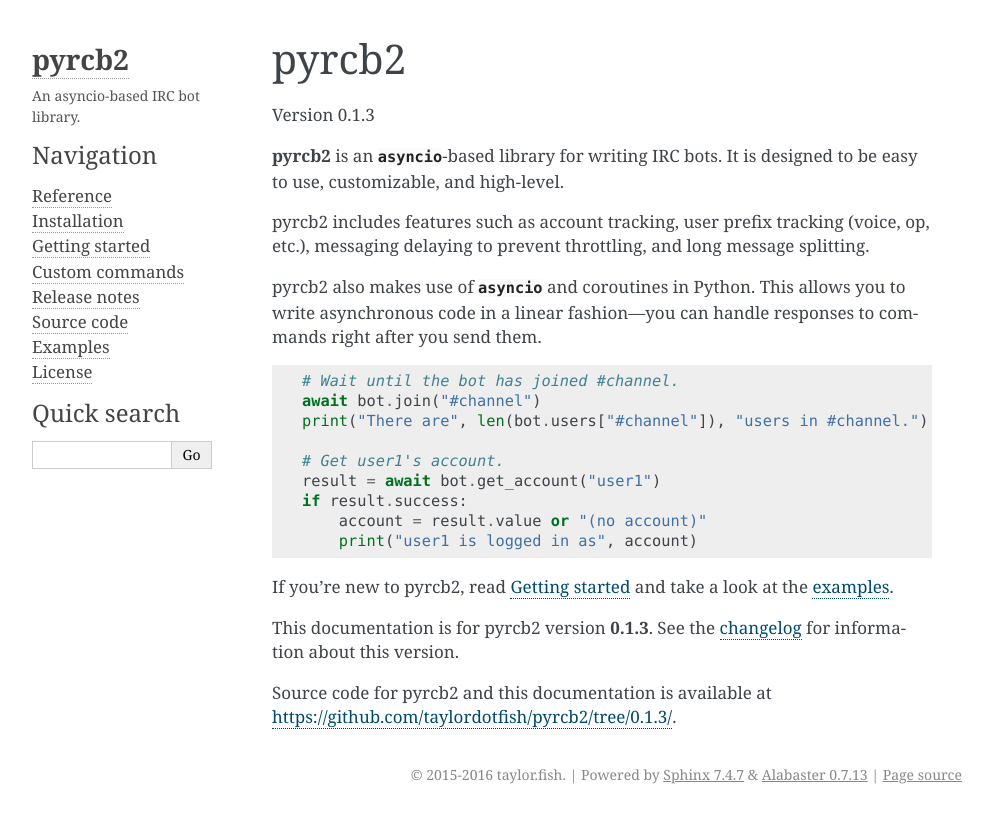
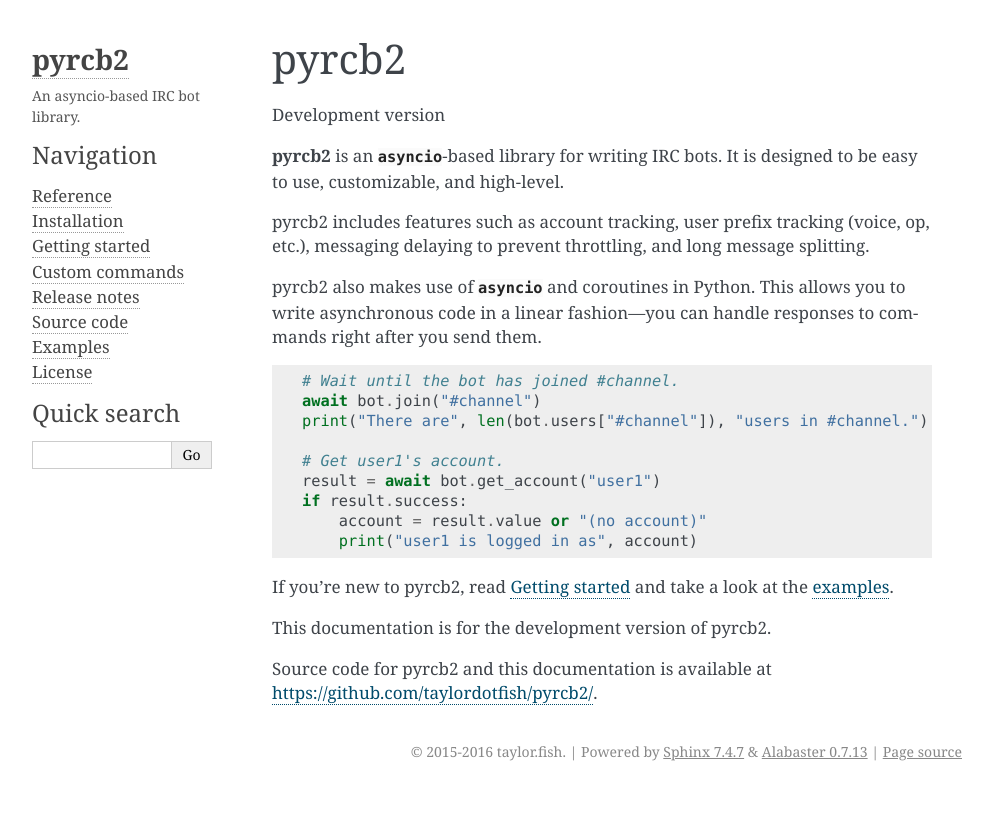
Before and after one commit to taylordotfish/pyrcb2, a Sphinx documentation site: the page built from docs/index.rst, in a window 1280 px wide. Shown: the top 823 px of the page, without its empty margins (148-1141 px from the left). Built offline with Sphinx 7.4.7, drawn with Linux system fonts in a browser that asks for light colours.

Commit message:
Bump dev version

```diff
--- a/docs/conf.py
+++ b/docs/conf.py
@@ -64,9 +64,9 @@
 # built documents.
 #
 # The short X.Y version.
-version = '0.1'
+version = '0.2'
 # The full version, including alpha/beta/rc tags.
-release = '0.1.3'
+release = '0.2.0-dev'
 
 # The language for content autogenerated by Sphinx. Refer to documentation
 # for a list of supported languages.
--- a/docs/getting-started.rst
+++ b/docs/getting-started.rst
@@ -217,6 +217,6 @@
    `examples/example.py`__
       The finished bot created above.
 
-__ https://github.com/taylordotfish/pyrcb2/tree/0.1.3/examples/
-__ https://github.com/taylordotfish/pyrcb2/blob/0.1.3/examples/skeleton.py
-__ https://github.com/taylordotfish/pyrcb2/blob/0.1.3/examples/example.py
+__ https://github.com/taylordotfish/pyrcb2/tree/master/examples/
+__ https://github.com/taylordotfish/pyrcb2/blob/master/examples/skeleton.py
+__ https://github.com/taylordotfish/pyrcb2/blob/master/examples/example.py
--- a/docs/index.rst
+++ b/docs/index.rst
@@ -25,7 +25,7 @@
 pyrcb2
 ======
 
-Version 0.1.3
+Development version
 
 **pyrcb2** is an `asyncio`-based library for writing IRC bots. It is designed
 to be easy to use, customizable, and high-level.
@@ -51,14 +51,12 @@
 If you're new to pyrcb2, read :doc:`getting-started` and take a look at the
 `examples`_.
 
-This documentation is for pyrcb2 version **0.1.3**.
-See the :doc:`changelog <release-notes/0.1>`
-for information about this version.
+This documentation is for the development version of pyrcb2.
 
 Source code for pyrcb2 and this documentation is available at
-`<https://github.com/taylordotfish/pyrcb2/tree/0.1.3/>`_.
+`<https://github.com/taylordotfish/pyrcb2/>`_.
 
-.. _examples: https://github.com/taylordotfish/pyrcb2/tree/0.1.3/examples/
+.. _examples: https://github.com/taylordotfish/pyrcb2/tree/master/examples/
 
 
 .. toctree::
@@ -69,6 +67,6 @@
    getting-started
    custom-commands
    release-notes/index
-   Source code <https://github.com/taylordotfish/pyrcb2/tree/0.1.3/>
-   Examples <https://github.com/taylordotfish/pyrcb2/tree/0.1.3/examples/>
-   License <https://github.com/taylordotfish/pyrcb2/blob/0.1.3/LICENSE>
+   Source code <https://github.com/taylordotfish/pyrcb2/tree/master/>
+   Examples <https://github.com/taylordotfish/pyrcb2/tree/master/examples/>
+   License <https://github.com/taylordotfish/pyrcb2/blob/master/LICENSE>
--- a/pyrcb2/__init__.py
+++ b/pyrcb2/__init__.py
@@ -37,7 +37,7 @@
 from . import numerics
 from . import utils
 
-__version__ = "0.1.3"
+__version__ = "0.2.0-dev"
 
 # Silence Pyflakes warnings about unused imports.
 assert [Status]
--- a/setup.py
+++ b/setup.py
@@ -32,7 +32,7 @@
 
 setup(
     name="pyrcb2",
-    version="0.1.3",
+    version="0.2.0-dev",
     description="An asyncio-based IRC bot library.",
     long_description=LONG_DESCRIPTION,
     url="https://github.com/taylordotfish/pyrcb2",
```
Also changed, not shown: README.rst (+2 -6 lines).
